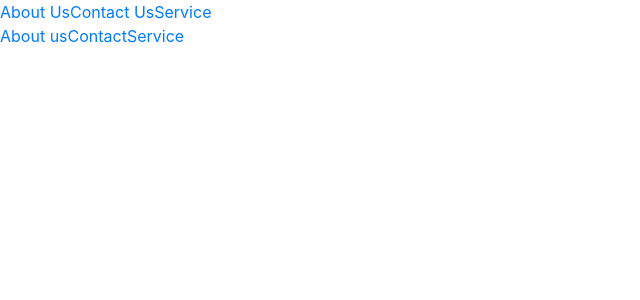
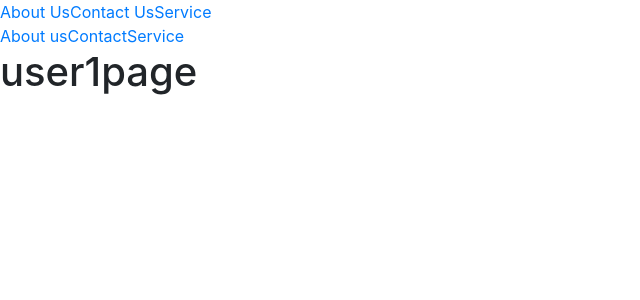
Before and after one commit to karunahuja/React, a React (Create React App) app in the folder awesomeapp/: page /contact/1 in a window 1280 px wide. Shown: the top 300 px of the page, without its empty margins (0-640 px from the left). Built offline with nearby package versions, Linux system fonts and the light colour scheme.

Commit message:
useParams() hook for dynamic root path

```diff
--- a/awesomeapp/src/App.jsx
+++ b/awesomeapp/src/App.jsx
@@ -5,6 +5,7 @@ import About from './About'
 import Menu from "./Menu"
 import Contact from './Contact'
 import Service from './Service.jsx'
+import User from './User'
 //If we want to pass props use render method else use component method
 const App = () => {
 
@@ -20,7 +21,7 @@ const App = () => {
                 <Service name="Service"/>
             } ></Route>
             <Route exact path="/contact" component={Contact} ></Route>
-            <Route exact path="/contact/name" component={Contact} ></Route>
+            <Route path="/contact/:fname" component={User} ></Route>
 
         </Switch>
        </>)
--- /dev/null
+++ b/awesomeapp/src/User.jsx
@@ -0,0 +1,10 @@
+import React from 'react'
+import{useParams} from "react-router-dom"
+
+const User=()=>{
+    const {fname}=useParams();
+    return<h1>user{fname}page</h1>
+
+
+};
+export default User;
```
